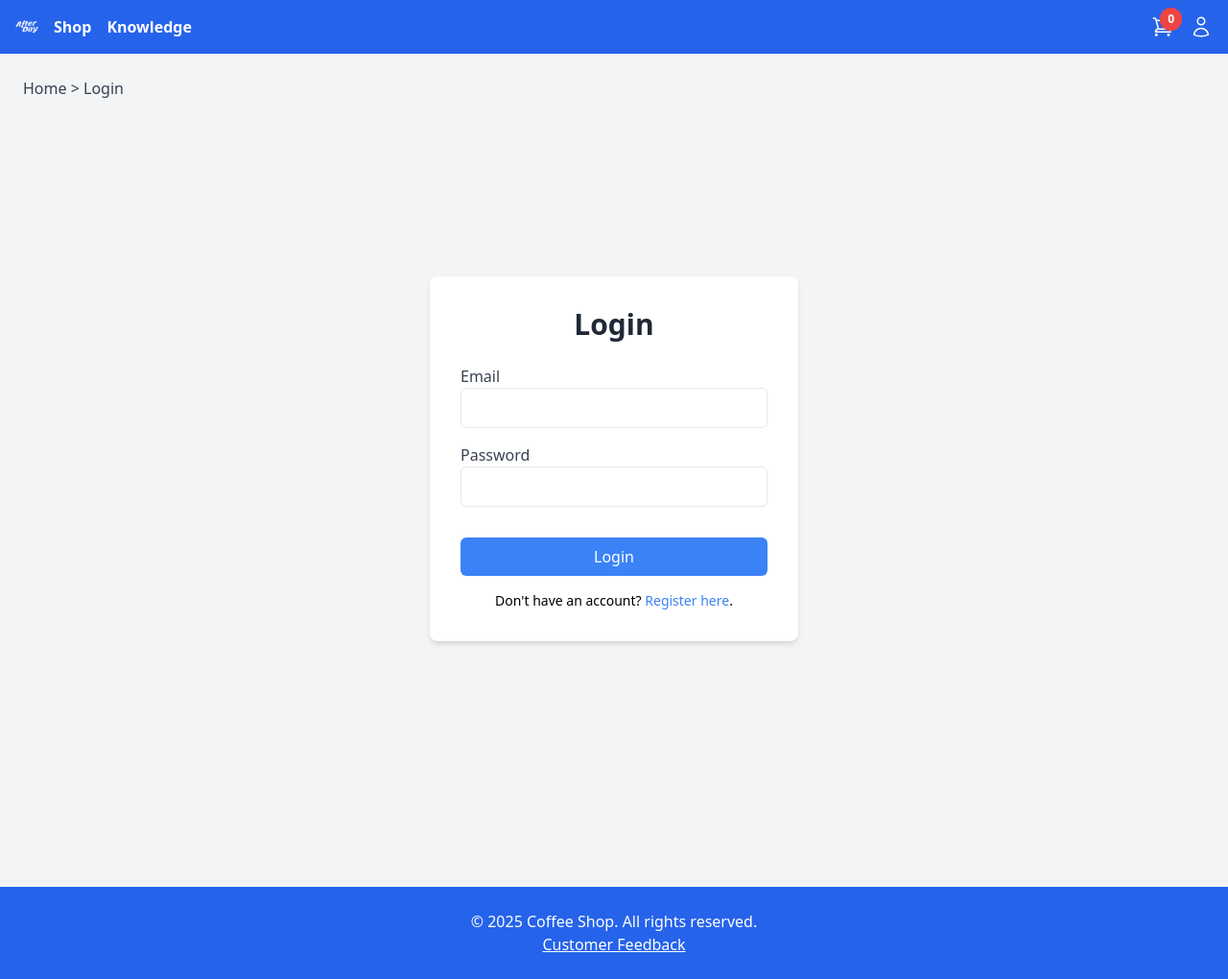
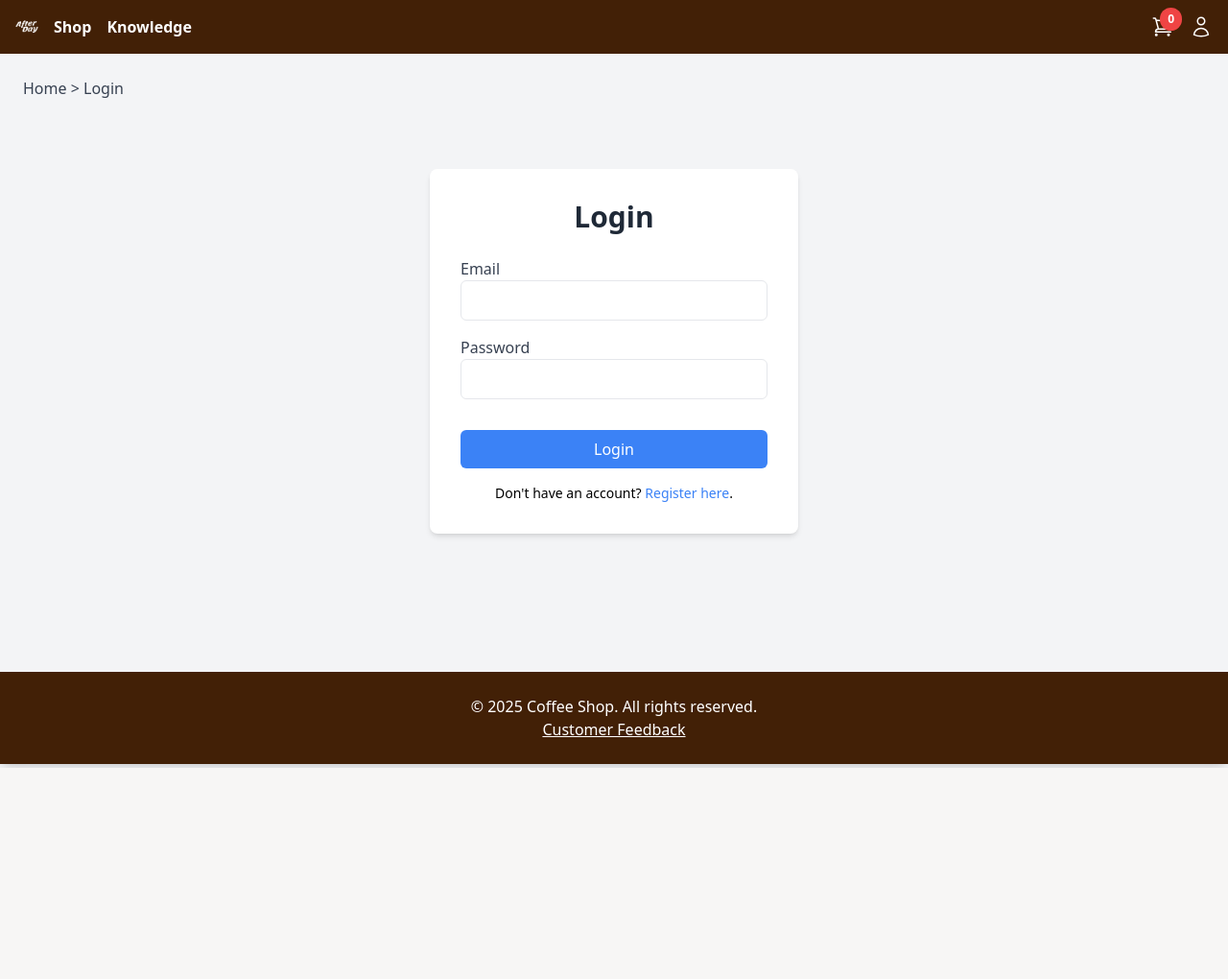
Before and after one commit to mariiavyl/coffeeshop, a PHP site: page /login.php in a window 1280 px wide. Shown: the whole page at 96% size. After the commit the page ends 800 px from the top, so only its background shows below. Run offline with PHP 8.4, Linux system fonts and the light colour scheme; some libraries are stand-ins or nearby versions.

Commit message:
colors, login view fixed

```diff
--- a/includes/footer.php
+++ b/includes/footer.php
@@ -1,4 +1,4 @@
-<footer class="bg-blue-600 text-white text-center py-6 mt-24 shadow-lg">
+<footer class="bg-yellow-950 text-white text-center py-6 mt-24 shadow-lg">
     <p>&copy; 2025 Coffee Shop. All rights reserved.</p>
     <p><a href="https://docs.google.com/forms/d/e/1FAIpQLSfWAakO2lqgqICf9koMf_gWISXKkRGDgijqQTJ5403bKekwVg/viewform?usp=dialog" target="_blank" class="text-white underline">Customer Feedback</a></p>
 </footer>
--- a/includes/header.php
+++ b/includes/header.php
@@ -21,7 +21,7 @@ $cartCount = isset($_SESSION['cart']) ? array_sum($_SESSION['cart']) : 0;
   <script src="https://cdn.tailwindcss.com"></script>
 </head>
 <body>
-<nav class="bg-blue-600 p-4">
+<nav class="bg-yellow-950 p-4">
     <div class="container mx-auto flex justify-between items-center">
         <ul class="flex space-x-4 items-center">
             <li>
--- a/index.php
+++ b/index.php
@@ -33,8 +33,8 @@ $products = $stmt->fetchAll(PDO::FETCH_ASSOC);
 
     <div class="text-center mb-6">
         <a href="?category=all&brand=<?= urlencode($brand) ?>" class="bg-gray-500 text-white px-6 py-3 rounded-lg mx-2 hover:bg-gray-600 transition-all duration-200">All</a>
-        <a href="?category=coffee&brand=<?= urlencode($brand) ?>" class="bg-blue-500 text-white px-6 py-3 rounded-lg mx-2 hover:bg-blue-600 transition-all duration-200">Coffee</a>
-        <a href="?category=coffee_maker&brand=<?= urlencode($brand) ?>" class="bg-blue-500 text-white px-6 py-3 rounded-lg mx-2 hover:bg-blue-600 transition-all duration-200">Coffee Makers</a>
+        <a href="?category=coffee&brand=<?= urlencode($brand) ?>" class="bg-yellow-950 text-white px-6 py-3 rounded-lg mx-2 hover:bg-yellow-800 transition-all duration-200">Coffee</a>
+        <a href="?category=coffee_maker&brand=<?= urlencode($brand) ?>" class="bg-yellow-950 text-white px-6 py-3 rounded-lg mx-2 hover:bg-yellow-800 transition-all duration-200">Coffee Makers</a>
     </div>
 
     <div class="text-center mb-6">
--- a/login.php
+++ b/login.php
@@ -1,5 +1,4 @@
 <?php
-ob_start();
 include 'includes/db.php';
 include 'includes/header.php';
 
@@ -14,12 +13,12 @@ if ($_SERVER['REQUEST_METHOD'] == 'POST') {
     $email = $_POST['email'];
     $password = $_POST['password'];
 
-    // Проверяем, существует ли пользователь с таким email
+    // Check if a user with the given email exists
     $stmt = $db_connection->prepare("SELECT * FROM customers WHERE email = ?");
     $stmt->execute([$email]);
     $user = $stmt->fetch(PDO::FETCH_ASSOC);
 
-    // Проверяем, если пользователь найден и пароли совпадают
+    // Check if the user is found and the passwords match
     if ($user && $user['password'] === $password) {
         $_SESSION['user_id'] = $user['id'];
         $_SESSION['user_email'] = $user['email'];
@@ -40,7 +39,6 @@ if ($_SERVER['REQUEST_METHOD'] == 'POST') {
         window.dataLayer = window.dataLayer || [];
         function gtag(){dataLayer.push(arguments);}
         gtag('js', new Date());
-
         gtag('config', 'G-J2CXNQYNMZ');
     </script>
     <meta charset="UTF-8">
@@ -50,7 +48,7 @@ if ($_SERVER['REQUEST_METHOD'] == 'POST') {
 </head>
 <body class="bg-gray-100">
 
-    <div class="cont justify-center items-center p-40">
+<div class="flex justify-center py-12">
         <div class="w-full max-w-sm bg-white p-8 rounded-lg shadow-md">
             <h2 class="text-3xl font-semibold text-center text-gray-800 mb-6">Login</h2>
             <form action="" method="POST" class="space-y-4">
@@ -71,15 +69,5 @@ if ($_SERVER['REQUEST_METHOD'] == 'POST') {
 
     <?php include 'includes/footer.php'; ?>
 
-    <style>
-  .cont {
-    display: flex;
-    justify-content: center;
-    align-items: center;
-    min-height: 76svh;
-  }
-  </style>
-
 </body>
 </html>
-<?php ob_end_flush();?>
```
Also changed, not shown: register.php (+3 -4 lines). Lines whose indentation alone changed are shown as unchanged.
